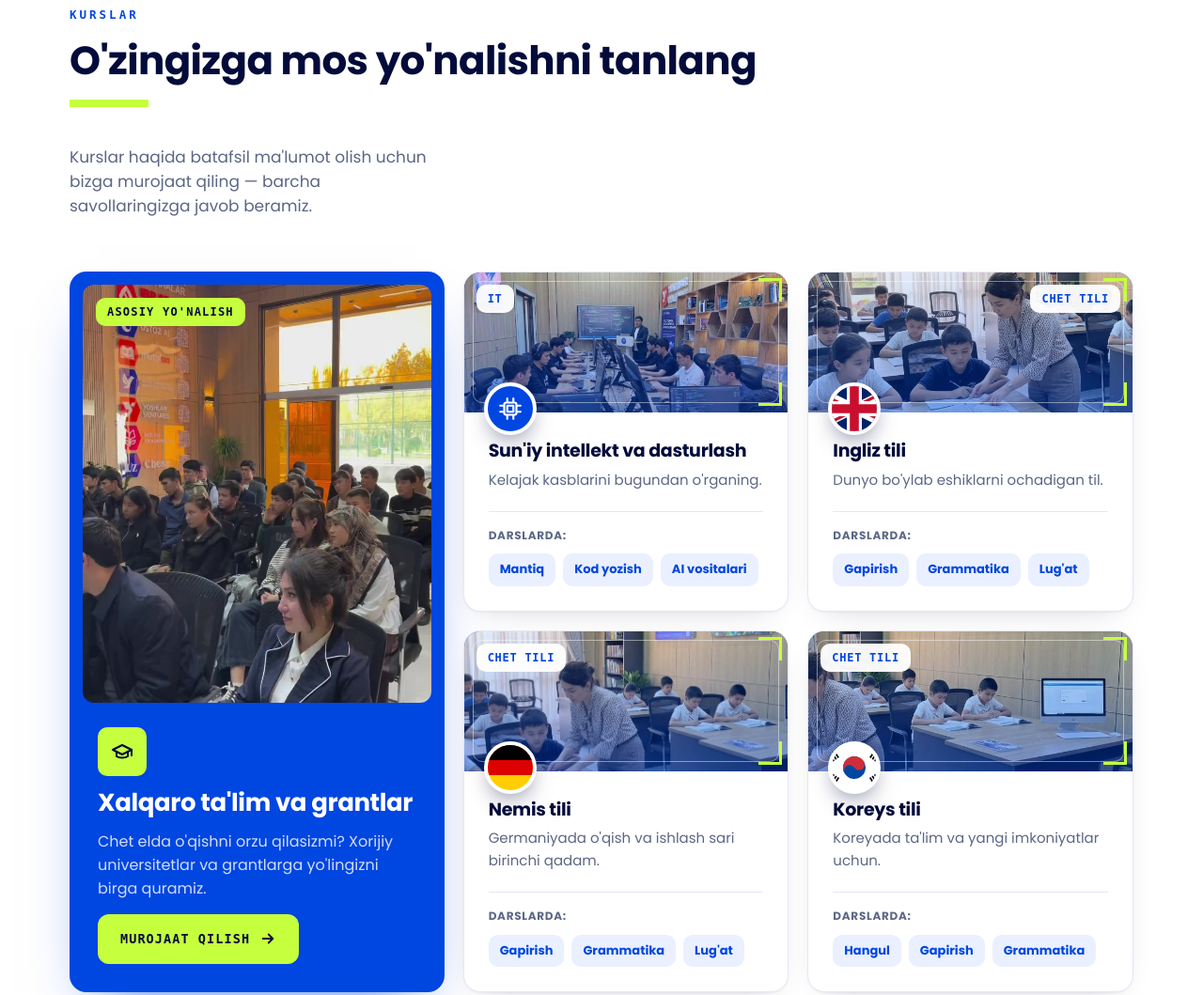
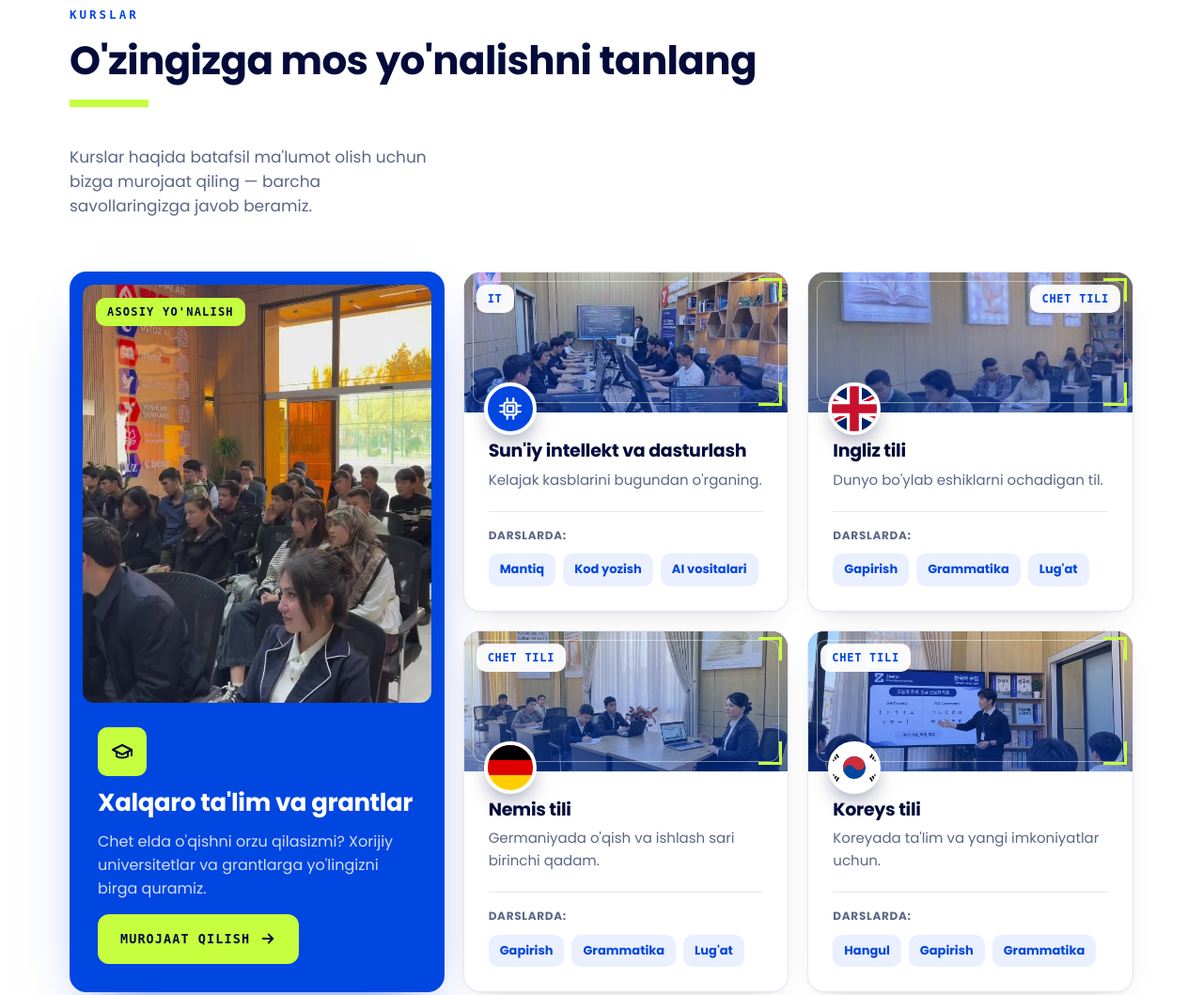
Before and after one commit to Suxrob0066/zeehn-academy, a plain HTML site: page public/index.html in a window 1280 px wide. Shown: the part 948-2007 px from the top of the page at 94% size. Drawn offline with Linux system fonts and the light colour scheme.

Commit message:
Til kurslari: haqiqiy dars rasmlari (ingliz, nemis, koreys)
Co-Authored-By: Claude Opus 5.5 <noreply@anthropic.com>
Claude-Session: https://claude.ai/code/session_01BdvNAvs3jA6D2DijpRNR7K

```diff
--- a/public/index.html
+++ b/public/index.html
@@ -702,19 +702,19 @@
         <div class="crs-foot"><small>Darslarda:</small><div class="crs-chips"><span>Mantiq</span><span>Kod yozish</span><span>AI vositalari</span></div></div>
       </article>
       <article class="crs reveal">
-        <div class="crs-scene scene-en"><span class="scene-clip"><img class="scene-photo" src="img/sinf-ustoz.jpg" alt="" loading="lazy" style="transform-origin:15% 75%;transform:scale(1.9)"></span><span class="scene-frame" aria-hidden="true"></span><span class="flag-round"><svg viewBox="0 0 20 20"><use href="#f-en" width="20" height="20"/></svg></span><span class="crs-tag">Chet tili</span></div>
+        <div class="crs-scene scene-en"><span class="scene-clip"><img class="scene-photo" src="img/kurs-ingliz.jpg" alt="" loading="lazy" style="object-position:50% 70%"></span><span class="scene-frame" aria-hidden="true"></span><span class="flag-round"><svg viewBox="0 0 20 20"><use href="#f-en" width="20" height="20"/></svg></span><span class="crs-tag">Chet tili</span></div>
         <h3>Ingliz tili</h3>
         <p>Dunyo bo'ylab eshiklarni ochadigan til.</p>
         <div class="crs-foot"><small>Darslarda:</small><div class="crs-chips"><span>Gapirish</span><span>Grammatika</span><span>Lug'at</span></div></div>
       </article>
       <article class="crs reveal">
-        <div class="crs-scene scene-de"><span class="scene-clip"><img class="scene-photo" src="img/sinf-ustoz.jpg" alt="" loading="lazy" style="transform-origin:45% 55%;transform:scale(1.7)"></span><span class="scene-frame" aria-hidden="true"></span><span class="flag-round"><svg viewBox="0 0 20 20"><use href="#f-de" width="20" height="20"/></svg></span><span class="crs-tag">Chet tili</span></div>
+        <div class="crs-scene scene-de"><span class="scene-clip"><img class="scene-photo" src="img/kurs-nemis.jpg" alt="" loading="lazy" style="object-position:55% 50%"></span><span class="scene-frame" aria-hidden="true"></span><span class="flag-round"><svg viewBox="0 0 20 20"><use href="#f-de" width="20" height="20"/></svg></span><span class="crs-tag">Chet tili</span></div>
         <h3>Nemis tili</h3>
         <p>Germaniyada o'qish va ishlash sari birinchi qadam.</p>
         <div class="crs-foot"><small>Darslarda:</small><div class="crs-chips"><span>Gapirish</span><span>Grammatika</span><span>Lug'at</span></div></div>
       </article>
       <article class="crs reveal">
-        <div class="crs-scene scene-ko"><span class="scene-clip"><img class="scene-photo" src="img/sinf-ustoz.jpg" alt="" loading="lazy" style="transform-origin:82% 58%;transform:scale(1.9)"></span><span class="scene-frame" aria-hidden="true"></span><span class="flag-round"><svg viewBox="0 0 20 20"><use href="#f-ko" width="20" height="20"/></svg></span><span class="crs-tag">Chet tili</span></div>
+        <div class="crs-scene scene-ko"><span class="scene-clip"><img class="scene-photo" src="img/kurs-koreys.jpg" alt="" loading="lazy" style="object-position:45% 55%"></span><span class="scene-frame" aria-hidden="true"></span><span class="flag-round"><svg viewBox="0 0 20 20"><use href="#f-ko" width="20" height="20"/></svg></span><span class="crs-tag">Chet tili</span></div>
         <h3>Koreys tili</h3>
         <p>Koreyada ta'lim va yangi imkoniyatlar uchun.</p>
         <div class="crs-foot"><small>Darslarda:</small><div class="crs-chips"><span>Hangul</span><span>Gapirish</span><span>Grammatika</span></div></div>
```
Also changed, not shown: public/img/kurs-ingliz.jpg (added), public/img/kurs-koreys.jpg (added), public/img/kurs-nemis.jpg (added).
